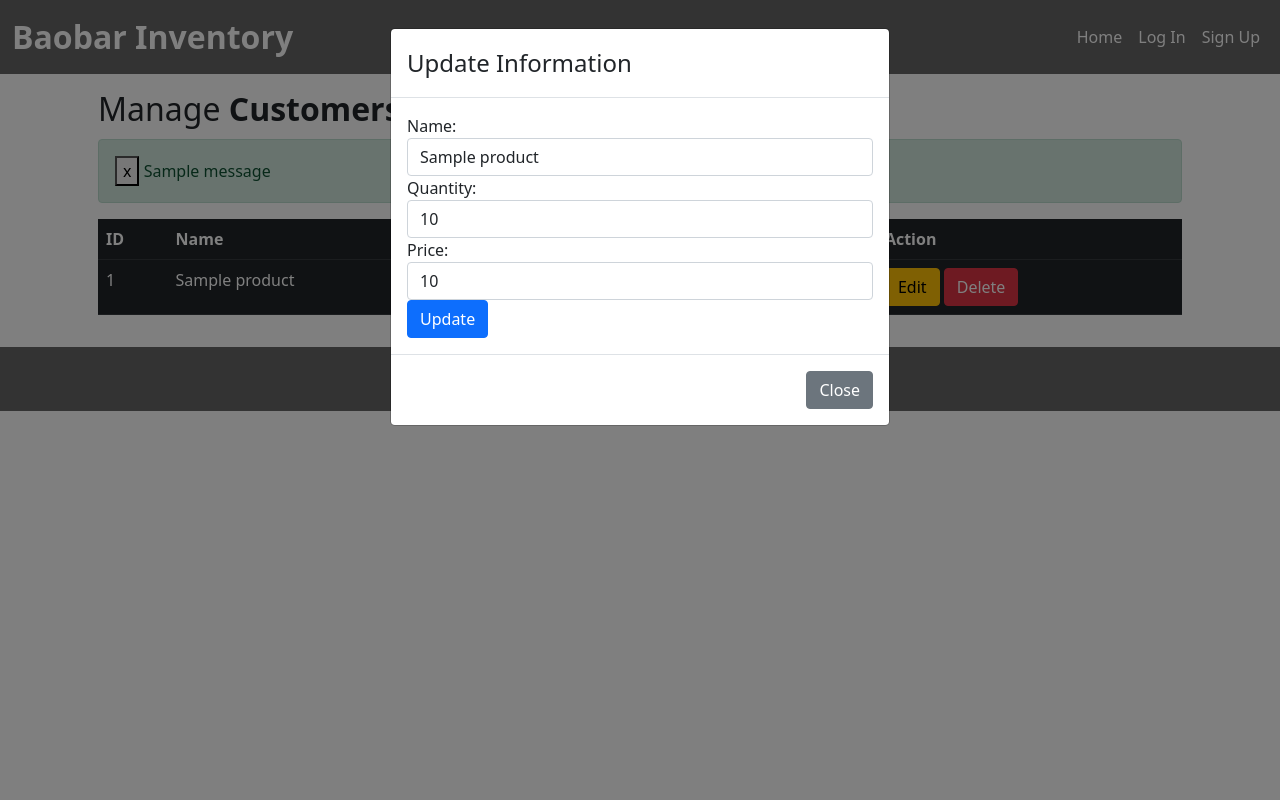
After one commit to maureenndiema/Baoba-Inventory-System, a Flask app: template app/templates/product.html in a window 1280 px wide, after a click on "Edit". The commit adds this page. Run offline with Flask 2, Linux system fonts and the light colour scheme; the template is opened without the code that fills it: values that come from a table or form of the project are taken from there, others are empty; tables that the repository leaves empty hold one stand-in row (values such as "Sample post"); one stand-in notice (Sample message) is shown; some libraries are stand-ins or nearby versions; some web fonts are replaced.

Commit message:
Create class product functionalities

```diff
--- a/app/models.py
+++ b/app/models.py
@@ -43,10 +43,13 @@ class Product(db.Model):
     category_id = db.Column(db.Integer, db.ForeignKey('category.id'))
     supplier_id = db.Column(db.Integer, db.ForeignKey('supplier.id'))
 
+    def __init__(self, name, quantity,price):
 
-
-    def __repr__(self):
-        return f"Product {self.name}"
+        self.name = name
+        self.quantity = quantity
+        self.price = price
+        # self.category_id = category_id
+        # self.supplier_id = supplier_id
 
 class Supplier(db.Model):
     __tablename__ = 'supplier'
--- a/app/templates/index.html
+++ b/app/templates/index.html
@@ -3,7 +3,7 @@
 <div class="container-fluid" style="background-color: #E5E5E5;">
     <div class="row text-center">
         <div class="col-lg-4 mt-2">
-            <a href="">
+            <a href="/product">
                 <div class="card thumbnail" style="width: 100%;height: 40vh;background-color: #A5DCED;">
                     <img src="{{ url_for('static', filename = 'images/btl2.png')}}" class="card-img-top" alt="images" style="height: 200px; width: 200px; margin-left: 25%; margin-top: 2%;">
                     <div class="card-body">
--- /dev/null
+++ b/app/templates/product.html
@@ -0,0 +1,150 @@
+{% extends 'base.html' %}
+{% import 'bootstrap/wtf.html' as wtf%}
+{% block content %}
+
+    <div class="container">
+        <div class="row">
+            <div class="col md-12">
+                <div class="jumbotron p-3">
+                    <h2>Manage <b>Customers </b>  <button type="button"  class="btn btn-success float-right"
+                    data-toggle="modal" data-target="#mymodal">Add Product</button> </h2>
+                    {% with messages = get_flashed_messages() %}
+                    {% if messages %}
+                    {% for message in messages %}
+
+                    <div class="alert alert-success alert-dismissable" role="alert">
+                        <button type="button" class="close" data-dismiss="alert" aria-label="close">
+                            <span aria-hidden="true">x</span>
+                        </button>
+
+                    {{message}}
+
+                    </div>
+
+                    {% endfor %}
+                    {% endif %}
+                    {% endwith %}
+
+                    <table class="table table-hover table-dark">
+                        <tr>
+                            <th>ID</th>
+                            <th>Name</th>
+                            <th>Quantity</th>
+                            <th>Price Per Unit</th>
+                            <!-- <th>category_id</th>
+                            <th>supplier_id</th> -->
+                            <th>Action</th>
+                        </tr>
+
+                        {% for row in product %}
+                        <tr>
+                            <td>{{row.id}}</td>
+                            <td>{{row.name}}</td>
+                            <td>{{row.quantity}}</td>
+                            <td>{{row.price}}</td>
+                            <!-- <td>{{row.category_id}}</td>
+                            <td>{{row.supplier_id}}</td> -->
+
+                            <td>
+                                <a href="/updateproduct/{{row.id}}" class="btn btn-warning btn-xs" data-toggle="modal" data-target="#modaledit{{row.id}}">Edit</a>
+                                <a href="/deleteproduct/{{row.id}}" class="btn btn-danger btn-xs" onclick="return confirm('Are You Sure To Delete ?')">Delete</a>
+                            </td>
+                        </tr>
+
+                        <!-- Modal Edit Customer-->
+                        <div id="modaledit{{row.id}}" class="modal fade" role="dialog">
+                            <div class="modal-dialog">
+                                <div class="modal-content">
+                                    <div class="modal-header">
+                                        <h4 class="modal-title">Update Information</h4>
+                                    </div>
+                                    <div class="modal-body">
+                                        <form action="{{url_for('main.updateproduct')}}" method="POST">
+                                            <div class="form-group">
+                                                <label>Name:</label>
+                                                <input type="hidden"  name="id" value="{{row.id}}">
+                                                <input type="text" class="form-control" name="name" value="{{row.name}}">
+                                            </div>
+                                            <div class="form-group">
+                                                <label>Quantity:</label>
+                                                <input type="text" class="form-control" name="quantity" value="{{row.quantity}}">
+                                            </div>
+                                            <div class="form-group">
+                                                <label>Price:</label>
+                                                <input type="text" class="form-control" name="price" value="{{row.price}}">
+                                            </div>
+                                            <!-- <div class="form-group">
+                                                <label>Category:</label>
+                                                <input type="text" class="form-control" name="category" value="{{row.category}}">
+                                            </div>
+                                            <div class="form-group">
+                                                <label>Supplier:</label>
+                                                <input type="text" class="form-control" name="supplier" value="{{row.supplier}}">
+                                            </div>  -->
+                                            <div class="form-group">
+                                                <button class="btn btn-primary" type="submit">Update</button>
+                                            </div>
+                                        </form>
+                                    </div>
+
+                                    <div class="modal-footer">
+                                        <button type="button" class="btn btn-secondary" data-dismiss="modal">Close</button>
+                                    </div>
+                                </div>
+                            </div>
+                        </div>
+
+                        {% endfor %}
+                    </table>
+                </div>
+
+    <!-- Modal Add Customer-->
+
+    <div id="mymodal" class="modal fade" role="dialog">
+        <div class="modal-dialog">
+            <div class="modal-content">
+                <div class="modal-header">
+                    <h4 class="modal-title">Add Customer</h4>
+                </div>
+            <div class="modal-body">
+                <form action="{{url_for('main.insertproduct')}}" method="POST">
+                    <div class="form-group">
+                        <label>Name:</label>
+                        <input type="text" class="form-control" name="name" required="1">
+                    </div>
+
+                    <div class="form-group">
+                        <label>Quantity:</label>
+                        <input type="text" class="form-control" name="quantity" required="1">
+                    </div>
+                    <div class="form-group">
+                        <label>Price:</label>
+                        <input type="text" class="form-control" name="price" required="1">
+                    </div>
+                    <!-- <div class="form-group">
+                        <label>Category:</label>
+                        <input type="text" class="form-control" name="category_id" required="1">
+                    </div>
+                    <div class="form-group">
+                        <label>Supplier:</label>
+                        <input type="text" class="form-control" name="supplier_id" required="1">
+                    </div>  -->
+                    <div class="form-group">
+                        <button class="btn btn-primary" type="submit">Add Product</button>
+                    </div>
+                </form>
+            </div>
+            <div class="modal-footer">
+                <button type="button" class="btn btn-secondary" data-dismiss="modal">Close</button>
+            </div>
+
+            </div>
+        </div>
+
+    </div>
+</div>
+
+</div>
+
+</div>
+{% endblock %}
--- a/manage.py
+++ b/manage.py
@@ -17,7 +17,7 @@ def test():
 
 @manager.shell
 def make_shell_context():
-    return dict(app = app,db = db,User = User, Customer=Customer )
+    return dict(app = app,db = db,User = User, Customer=Customer, Product=Product )
 
 if __name__ == '__main__':
     manager.run()
```
Also changed, not shown: app/main/views.py (+53 -0 lines), config.py (+4 -4 lines).
